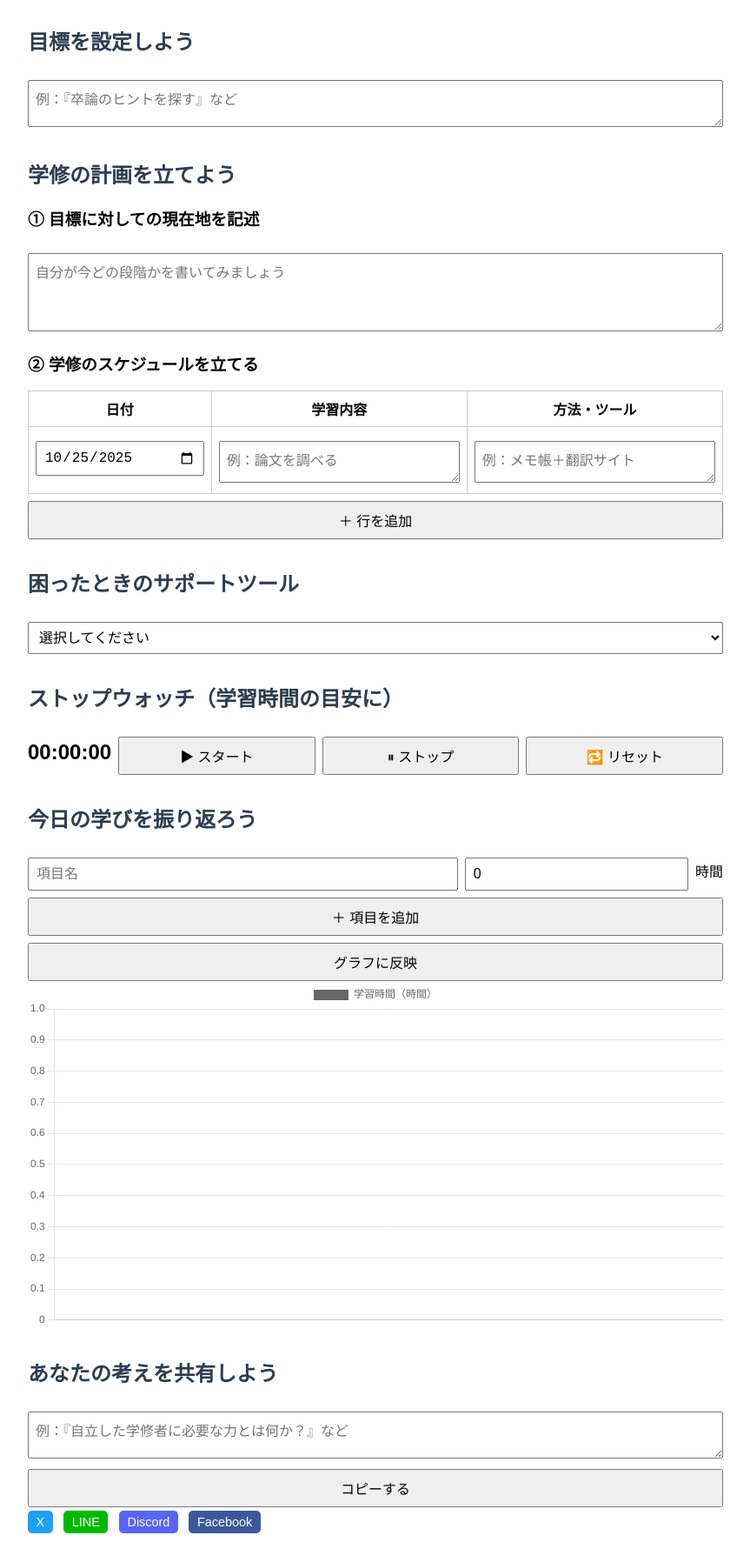
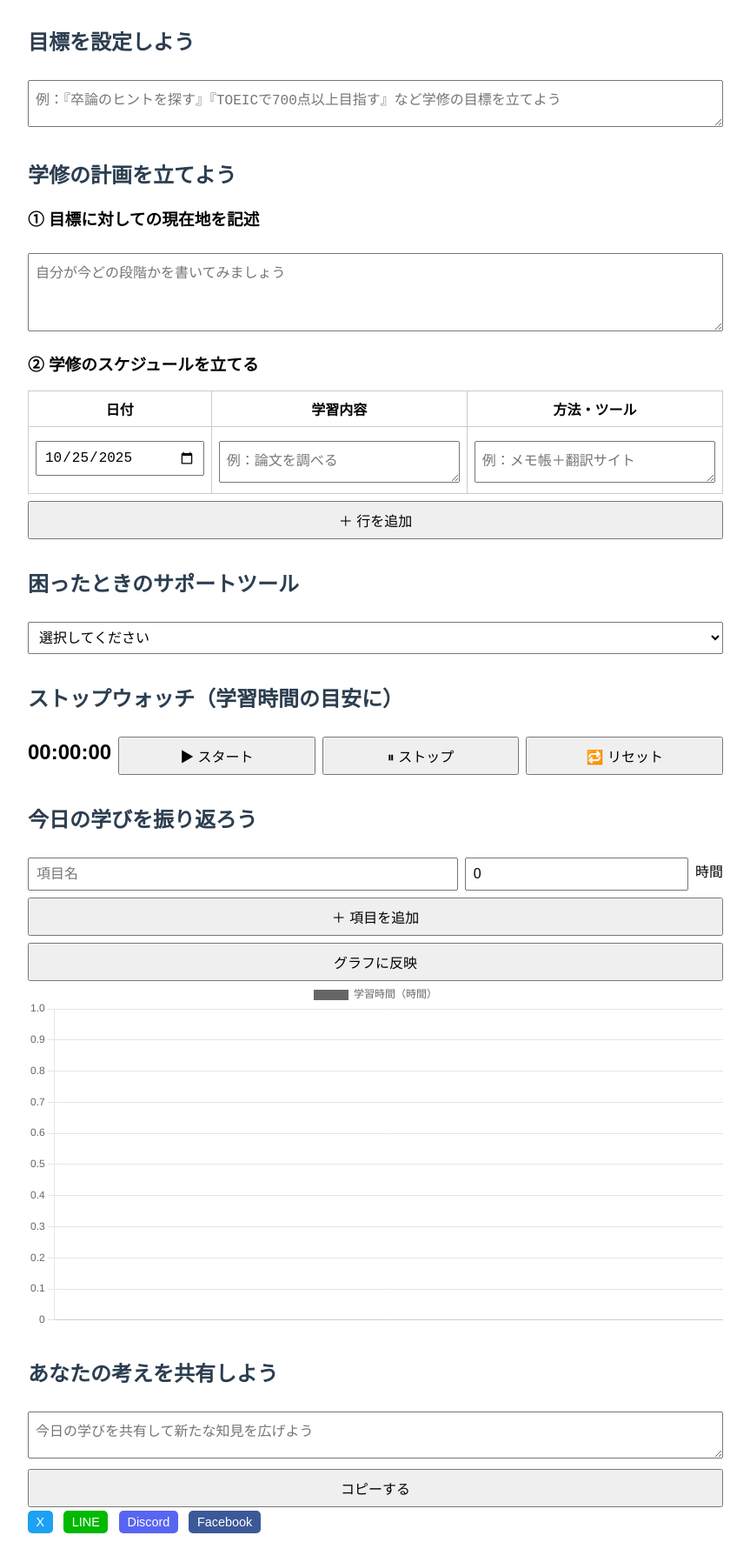
Before and after one commit to noriki6280-sys/study-support-app, a plain HTML site: page index.html in a window 1280 px wide. Shown: the part 86-1882 px from the top of the page at 87% size, without its empty margins (208-1071 px from the left). Drawn offline with nearby package versions, Linux system fonts and the light colour scheme.

Commit message:
Update index.html

```diff
--- a/index.html
+++ b/index.html
@@ -104,7 +104,7 @@
 
   <section>
     <h2>目標を設定しよう</h2>
-    <textarea id="memoInput" placeholder="例：『卒論のヒントを探す』など"></textarea>
+    <textarea id="memoInput" placeholder="例：『卒論のヒントを探す』『TOEICで700点以上目指す』など学修の目標を立てよう"></textarea>
     <div id="memoList"></div>
   </section>
 
@@ -165,7 +165,7 @@
 
   <section>
     <h2>あなたの考えを共有しよう</h2>
-    <textarea id="postInput" placeholder="例：『自立した学修者に必要な力とは何か？』など"></textarea>
+    <textarea id="postInput" placeholder="今日の学びを共有して新たな知見を広げよう"></textarea>
     <button onclick="copyPost()">コピーする</button>
     <div class="copy-message" id="copyMessage">コピーしました！</div>
     <div id="postList"></div>
```
